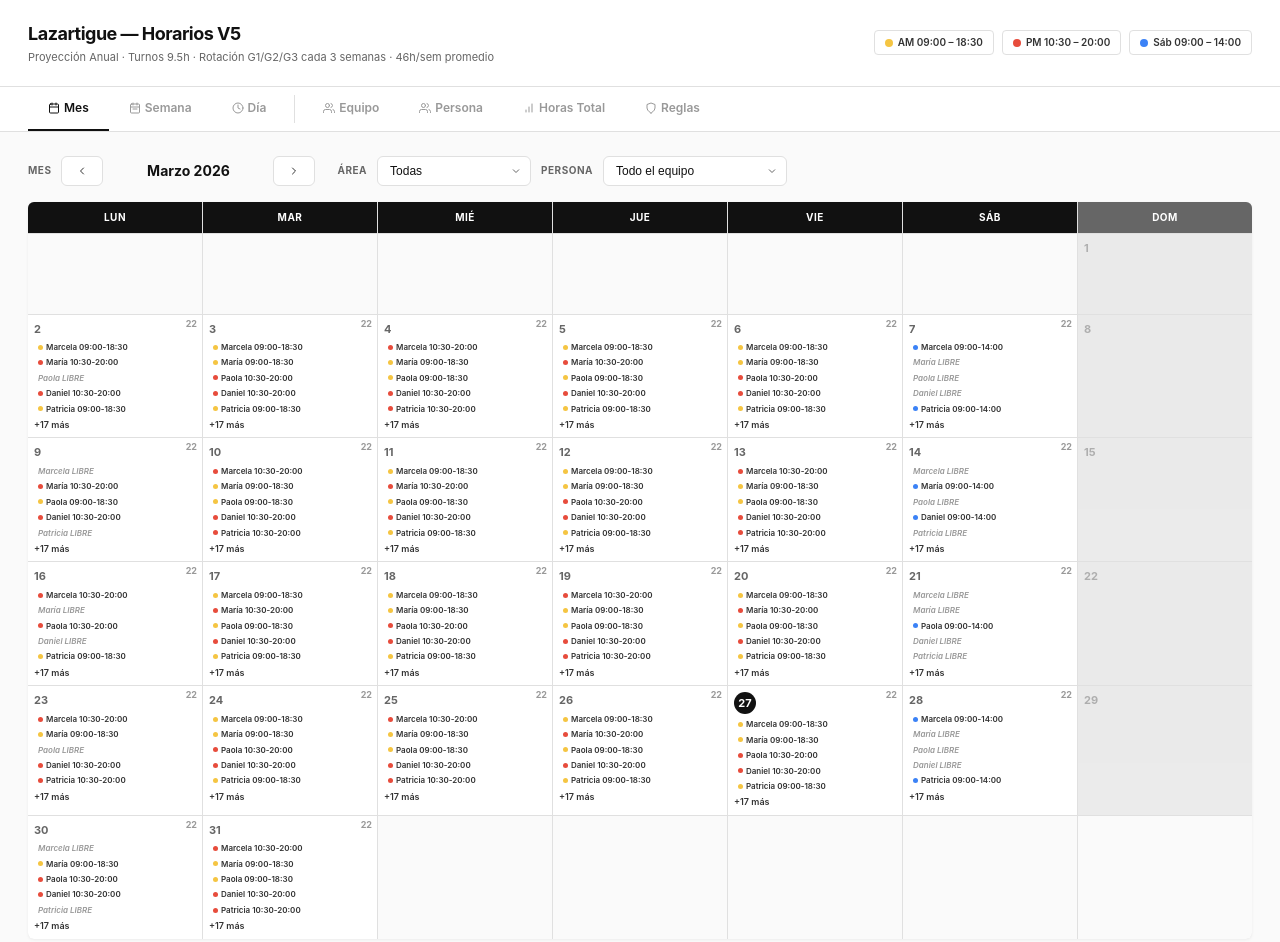
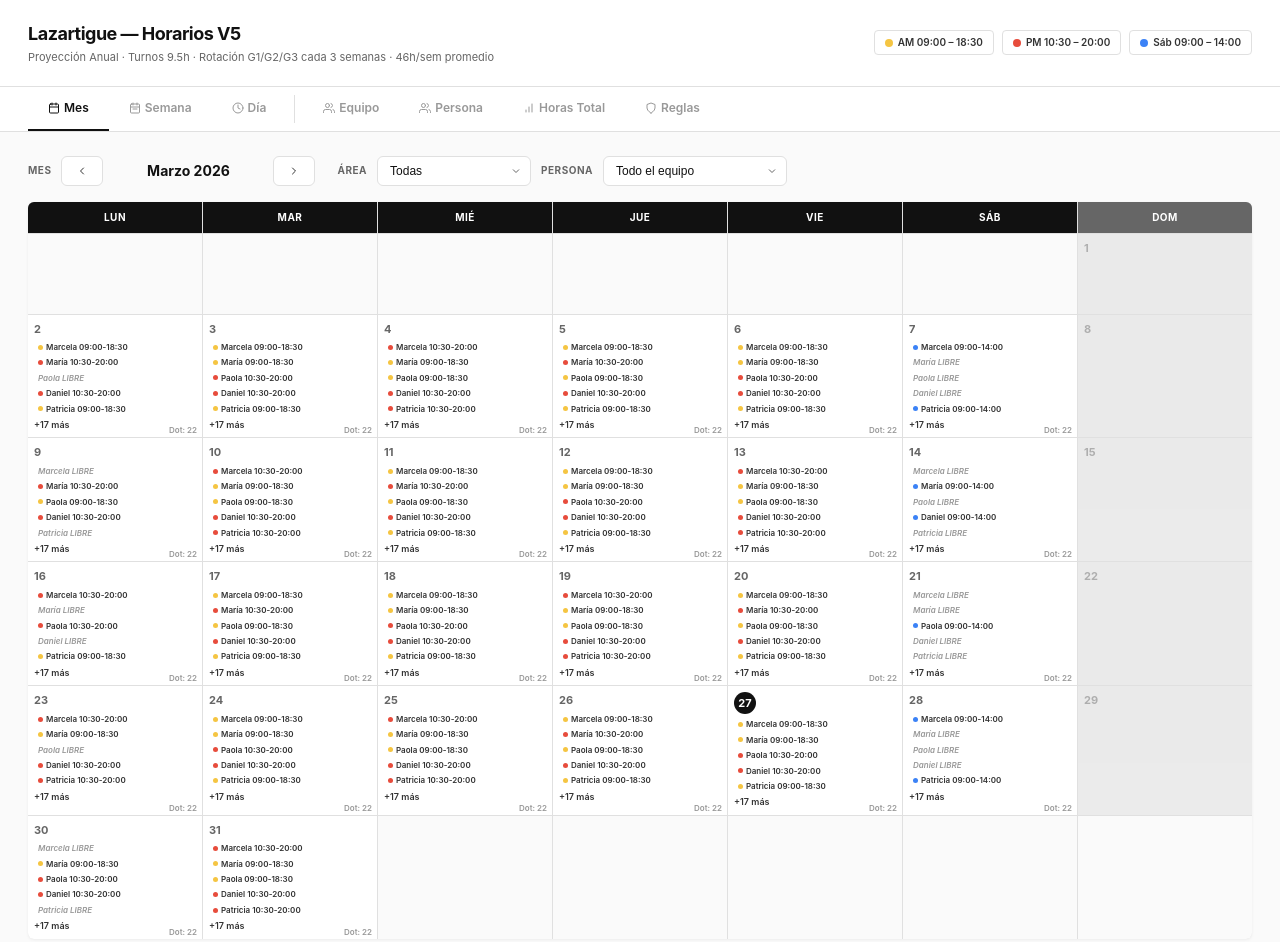
Before and after one commit to lazartigue/horarios, a plain HTML site: page index.html in a window 1280 px wide. Drawn offline with Linux system fonts and the light colour scheme.

Commit message:
Move dotación badge to bottom-right with label
Co-Authored-By: Claude Opus 4.6 <noreply@anthropic.com>

```diff
--- a/index.html
+++ b/index.html
@@ -54,7 +54,7 @@ select:focus{border-color:var(--black);box-shadow:0 0 0 1px var(--black)}
 .cal-cell.empty{background:var(--bg)}
 .cal-cell.dom{background:var(--bg);opacity:.4}
 .cal-cell .day-num{font-size:11px;font-weight:700;color:var(--mid);margin-bottom:3px}
-.cal-cell .day-present{position:absolute;top:4px;right:5px;font-size:9px;font-weight:700;color:var(--light);line-height:1}
+.cal-cell .day-present{position:absolute;bottom:3px;right:5px;font-size:8px;font-weight:600;color:var(--light);line-height:1}
 .cal-cell.today .day-num{background:var(--black);color:#fff;width:22px;height:22px;border-radius:50%;display:flex;align-items:center;justify-content:center}
 .cal-cell .shifts{display:flex;flex-direction:column;gap:1px}
 .cal-pill{font-size:8px;padding:2px 4px;border-radius:3px;font-weight:600;white-space:nowrap;overflow:hidden;text-overflow:ellipsis;line-height:1.3;cursor:default;display:flex;align-items:center;gap:3px}
@@ -537,7 +537,7 @@ function buildMonthView() {
       const presentCount = staff.filter(p => { const s = getShiftForDate(p, date); return s.dc !== 'dom' && s.dc !== 'lib'; }).length;
       const badge = document.createElement('div');
       badge.className = 'day-present';
-      badge.textContent = presentCount;
+      badge.textContent = `Dot: ${presentCount}`;
       cell.appendChild(badge);
       const shifts = document.createElement('div');
       shifts.className = 'shifts';
```
